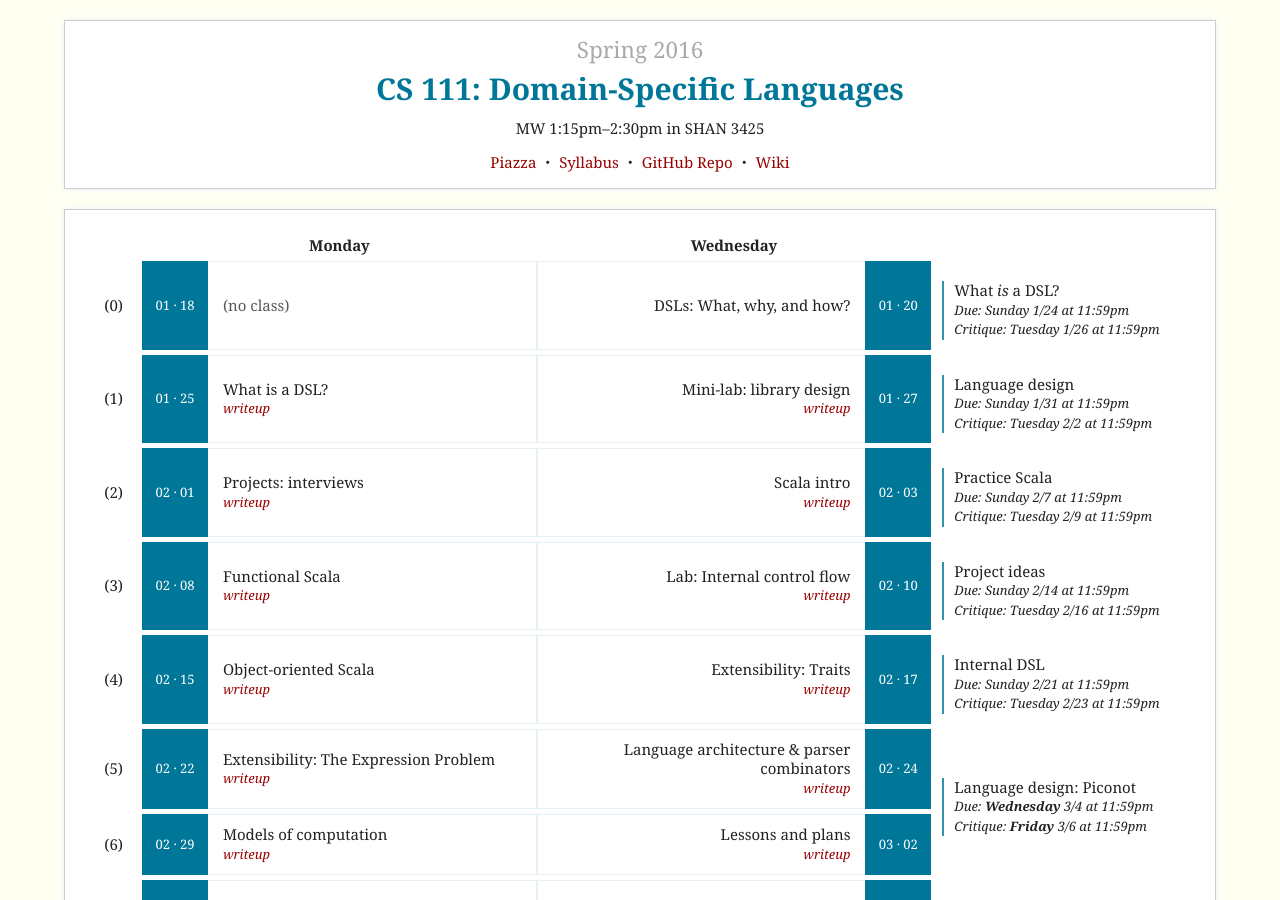
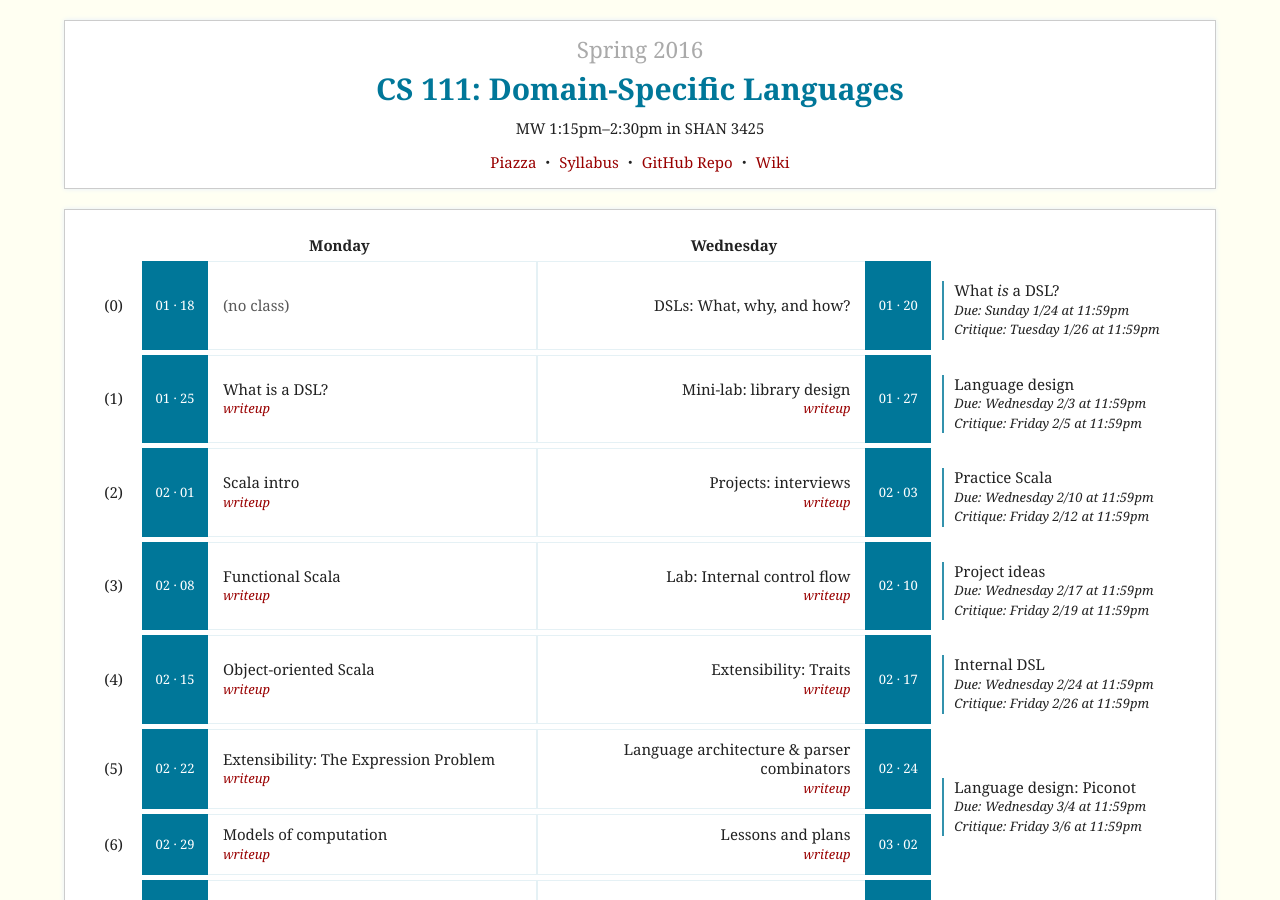
Before and after one commit to hmc-cs111-spring2016/hmc-cs111-spring2016.github.io, a Jekyll site: the page built from index.html, in a window 1280 px wide and 900 px high. Built offline with Jekyll 4.4.1, drawn with Linux system fonts in a browser that asks for light colours.

Commit message:
Updating schedule with new HW deadlines.

```diff
--- a/_includes/schedule.html
+++ b/_includes/schedule.html
@@ -69,7 +69,7 @@
             <td class="assignment">
                 <dl>
                     <dt>Language design</dt>
-                    <dd>Due: Sunday 1/31 at 11:59pm<br/> Critique: Tuesday 2/2 at 11:59pm</dd>
+                    <dd>Due: Wednesday 2/3 at 11:59pm<br/> Critique: Friday 2/5 at 11:59pm</dd>
                 </dl>
             </td>
         </tr>
@@ -79,6 +79,15 @@
             <!-- Mon 02/01 -->
             <td class="date">02 &middot; 01</td>
             <td class="details day1">
+                <span class="">Scala intro</span>
+                <ul class="">
+                    <li>
+                        <a href="https://github.com/hmc-cs111-spring2016/hmc-cs111-spring2016.github.io/wiki/Scala-Intro">writeup</a>
+                    </li>
+                </ul>
+            </td>
+            <!-- Wed 02/03 -->
+            <td class="details day2">
                 <span class="">Projects: interviews</span>
                 <ul class="">
                     <li>
@@ -86,20 +95,11 @@
                     </li>
                 </ul>
             </td>
-            <!-- Wed 02/03 -->
-            <td class="details day2">
-                <span class="">Scala intro</span>
-                <ul class="">
-                    <li>
-                        <a href="https://github.com/hmc-cs111-spring2016/hmc-cs111-spring2016.github.io/wiki/Scala-Intro">writeup</a>
-                    </li>
-                </ul>
-            </td>
             <td class="date">02 &middot; 03</td>
             <td class="assignment">
                 <dl>
                     <dt>Practice Scala</dt>
-                    <dd>Due: Sunday 2/7 at 11:59pm<br/> Critique: Tuesday 2/9 at 11:59pm</dd>
+                    <dd>Due: Wednesday 2/10 at 11:59pm<br/> Critique: Friday 2/12 at 11:59pm</dd>
                 </dl>
             </td>
         </tr>
@@ -129,7 +129,7 @@
             <td class="assignment">
                 <dl>
                     <dt>Project ideas</dt>
-                    <dd>Due: Sunday 2/14 at 11:59pm<br/> Critique: Tuesday 2/16 at 11:59pm</dd>
+                    <dd>Due: Wednesday 2/17 at 11:59pm<br/> Critique: Friday 2/19 at 11:59pm</dd>
                 </dl>
             </td>
         </tr>
@@ -159,7 +159,7 @@
             <td class="assignment">
                 <dl>
                     <dt>Internal DSL</dt>
-                    <dd>Due: Sunday 2/21 at 11:59pm<br/> Critique: Tuesday 2/23 at 11:59pm</dd>
+                    <dd>Due: Wednesday 2/24 at 11:59pm<br/> Critique: Friday 2/26 at 11:59pm</dd>
                 </dl>
             </td>
         </tr>
@@ -189,7 +189,7 @@
             <td class="assignment" rowspan="2">
                 <dl>
                     <dt>Language design: Piconot</dt>
-                    <dd>Due: <b>Wednesday</b> 3/4 at 11:59pm<br/> Critique: <b>Friday</b> 3/6 at 11:59pm</dd>
+                    <dd>Due: Wednesday 3/4 at 11:59pm<br/> Critique: Friday 3/6 at 11:59pm</dd>
                 </dl>
             </td>
         </tr>
```
